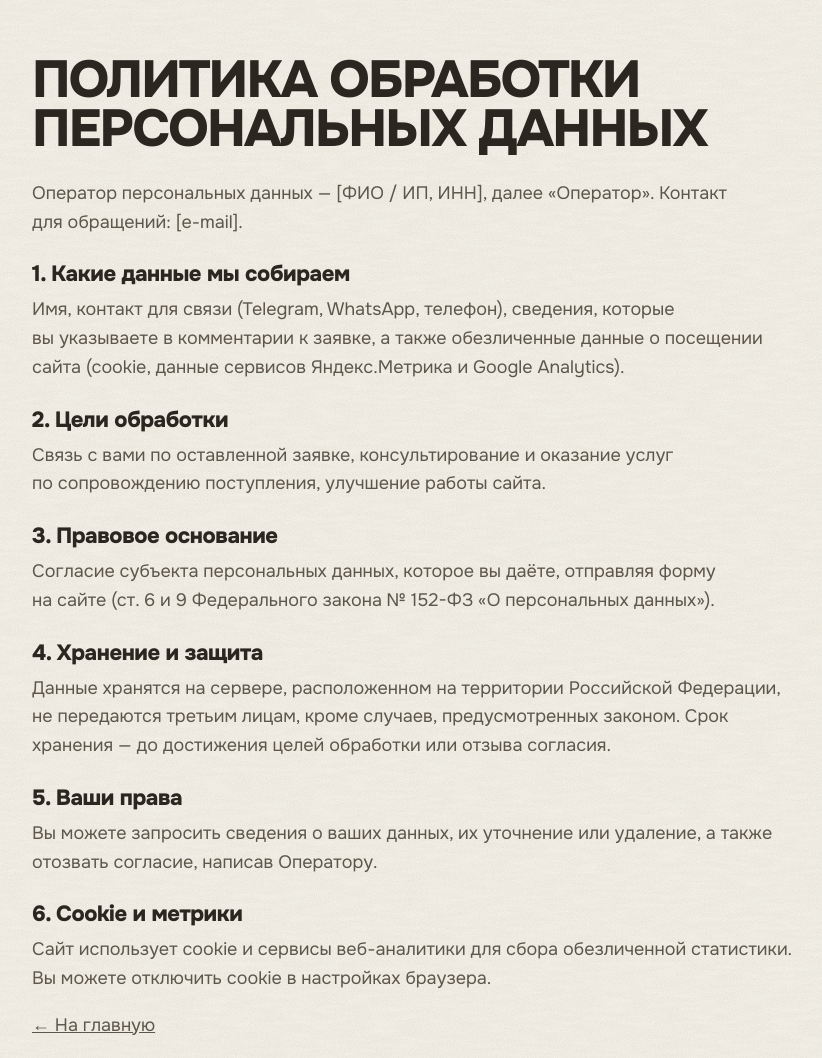
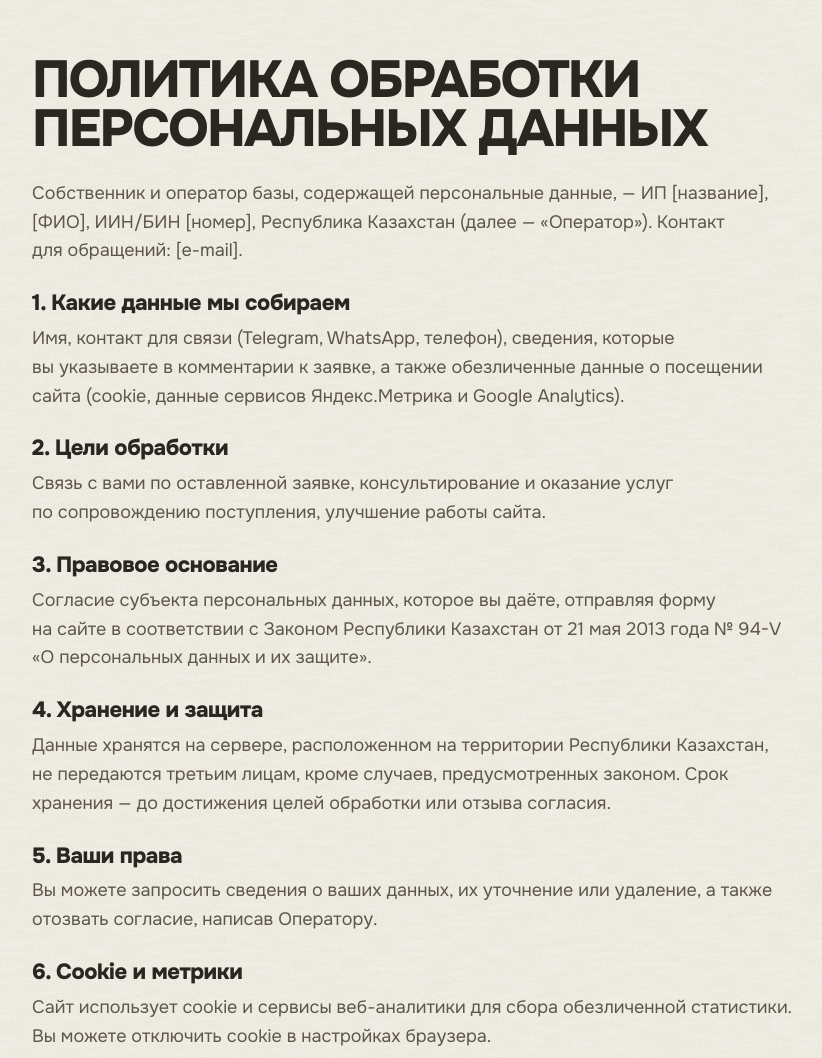
Before and after one commit to gspinch/gsp-inch, a Node server app: page /privacy in a window 1280 px wide. Shown: the part 73-1131 px from the top of the page, without its empty margins (228-1050 px from the left). Run offline with Node 20, Linux system fonts and the light colour scheme; data comes from the database, SQL or seed files in the repository; some libraries are stand-ins or nearby versions; some web fonts are replaced.

Commit message:
Политика конфиденциальности и README под ИП в Казахстане
Co-Authored-By: Claude Opus 5.5 <noreply@anthropic.com>
Claude-Session: https://claude.ai/code/session_01Hf4Tu61VVmw8gwn6W5pN6k

```diff
--- a/views/privacy.ejs
+++ b/views/privacy.ejs
@@ -10,15 +10,15 @@
 <%- include('partials/header') %>
 <main class="container page">
   <h1>Политика обработки персональных данных</h1>
-  <p><!-- TODO: впишите ФИО/статус самозанятого или ИП оператора -->Оператор персональных данных — [ФИО / ИП, ИНН], далее «Оператор». Контакт для обращений: <%= s.email || '[e-mail]' %>.</p>
+  <p><!-- TODO: впишите название ИП, ФИО и ИИН/БИН -->Собственник и оператор базы, содержащей персональные данные, — ИП [название], [ФИО], ИИН/БИН [номер], Республика Казахстан (далее — «Оператор»). Контакт для обращений: <%= s.email || '[e-mail]' %>.</p>
   <h2>1. Какие данные мы собираем</h2>
   <p>Имя, контакт для связи (Telegram, WhatsApp, телефон), сведения, которые вы указываете в комментарии к заявке, а также обезличенные данные о посещении сайта (cookie, данные сервисов Яндекс.Метрика и Google Analytics).</p>
   <h2>2. Цели обработки</h2>
   <p>Связь с вами по оставленной заявке, консультирование и оказание услуг по сопровождению поступления, улучшение работы сайта.</p>
   <h2>3. Правовое основание</h2>
-  <p>Согласие субъекта персональных данных, которое вы даёте, отправляя форму на сайте (ст. 6 и 9 Федерального закона № 152-ФЗ «О персональных данных»).</p>
+  <p>Согласие субъекта персональных данных, которое вы даёте, отправляя форму на сайте в соответствии с Законом Республики Казахстан от 21 мая 2013 года № 94-V «О персональных данных и их защите».</p>
   <h2>4. Хранение и защита</h2>
-  <p>Данные хранятся на сервере, расположенном на территории Российской Федерации, не передаются третьим лицам, кроме случаев, предусмотренных законом. Срок хранения — до достижения целей обработки или отзыва согласия.</p>
+  <p>Данные хранятся на сервере, расположенном на территории Республики Казахстан, не передаются третьим лицам, кроме случаев, предусмотренных законом. Срок хранения — до достижения целей обработки или отзыва согласия.</p>
   <h2>5. Ваши права</h2>
   <p>Вы можете запросить сведения о ваших данных, их уточнение или удаление, а также отозвать согласие, написав Оператору.</p>
   <h2>6. Cookie и метрики</h2>
```
Also changed, not shown: README.md.
